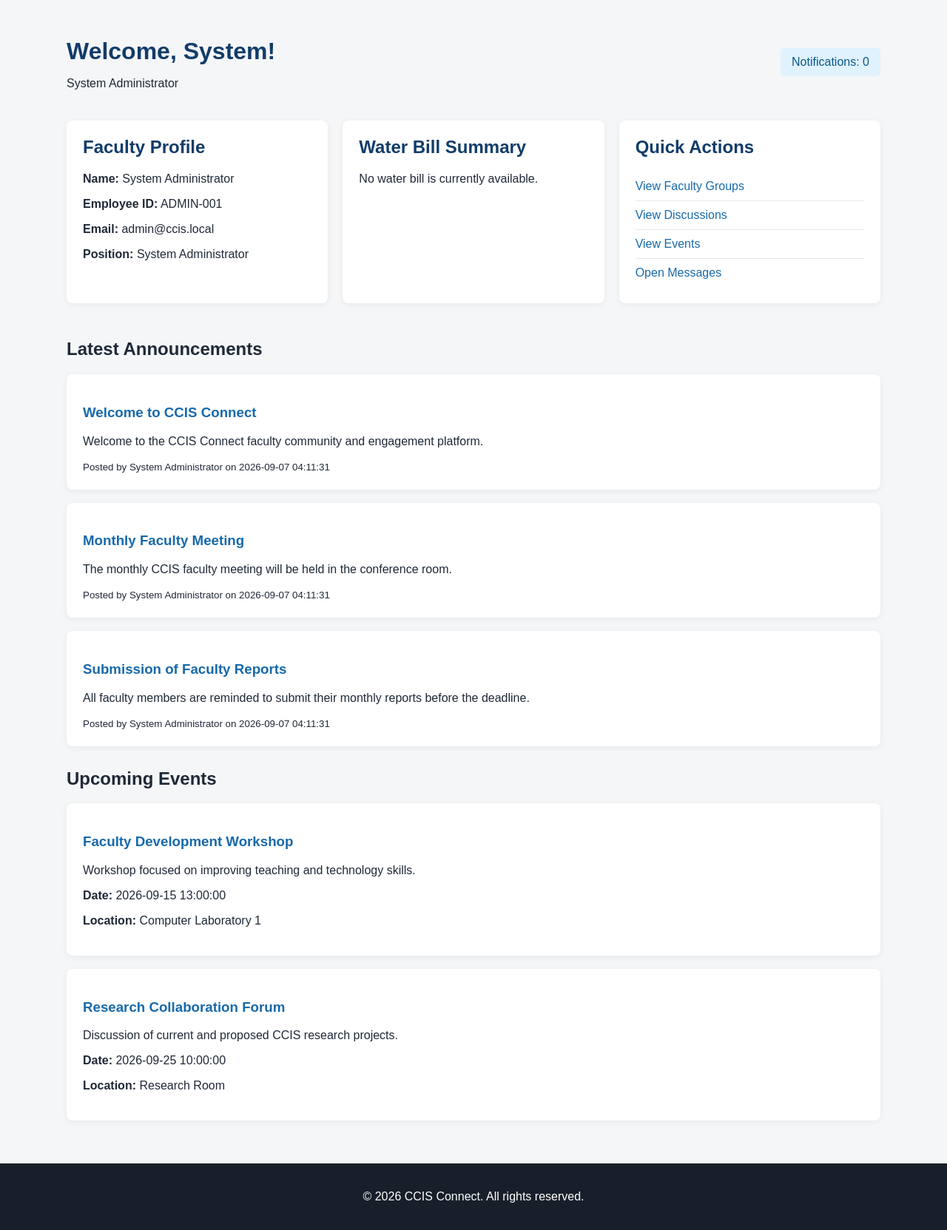
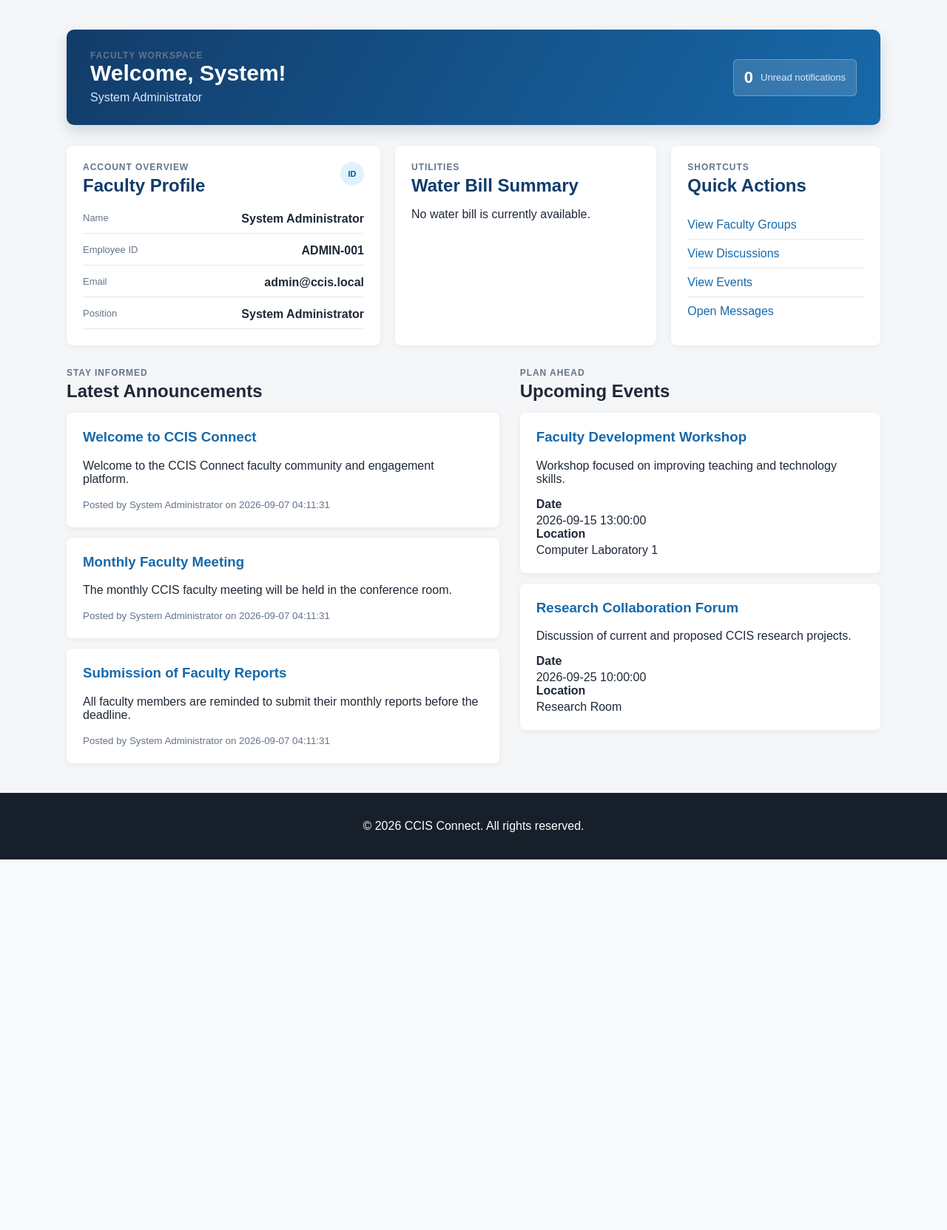
Before and after one commit to jsamongk12147998-oss/CCIS-Connect, a PHP site: page /dashboard.php in a window 1280 px wide. Shown: the part 66-1729 px from the top of the page at 74% size. After the commit the page ends 1228 px from the top, so only its background shows below. Run offline with PHP 8.4, Linux system fonts and the light colour scheme; a user stored in the database is signed in; data comes from the database, SQL or seed files in the repository.

Commit message:
Improved main body of dashboard

```diff
--- a/assets/style.css
+++ b/assets/style.css
@@ -256,28 +256,64 @@ select {
     color: #166534;
 }
 
-.dashboard-header {
+.dashboard-intro {
     display: flex;
     justify-content: space-between;
     align-items: center;
-    margin-bottom: 25px;
+    gap: 24px;
+    margin: 10px 0 28px;
+    padding: 28px 32px;
+    background: linear-gradient(120deg, #123c69, #1769aa);
+    color: white;
+    border-radius: 10px;
+    box-shadow: 0 8px 18px rgba(18, 60, 105, 0.16);
 }
 
-.dashboard-header h1 {
-    color: #123c69;
-    margin-bottom: 5px;
+.dashboard-intro h1,
+.dashboard-intro p {
+    margin: 0;
+}
+
+.dashboard-intro h1 {
+    font-size: 30px;
+}
+
+.dashboard-intro > div:first-child > p:last-child {
+    margin-top: 7px;
+    color: #dbeafe;
+}
+
+.eyebrow {
+    margin: 0 0 7px;
+    color: #64748b;
+    font-size: 12px;
+    font-weight: bold;
+    letter-spacing: 0.08em;
+    text-transform: uppercase;
 }
 
 .notification-badge {
-    background: #e0f2fe;
-    color: #075985;
-    padding: 10px 15px;
-    border-radius: 5px;
+    display: flex;
+    align-items: center;
+    gap: 10px;
+    padding: 11px 14px;
+    background: rgba(255, 255, 255, 0.14);
+    border: 1px solid rgba(255, 255, 255, 0.28);
+    border-radius: 6px;
 }
 
-.dashboard-grid {
+.notification-badge strong {
+    font-size: 22px;
+}
+
+.notification-badge span {
+    color: #dbeafe;
+    font-size: 13px;
+}
+
+.dashboard-overview {
     display: grid;
-    grid-template-columns: repeat(3, 1fr);
+    grid-template-columns: 1.2fr 1fr 0.8fr;
     gap: 20px;
 }
 
@@ -289,17 +325,155 @@ select {
     box-shadow: 0 2px 8px rgba(0, 0, 0, 0.06);
 }
 
+.dashboard-overview .card {
+    margin-bottom: 0;
+}
+
+.card-heading,
+.section-heading {
+    display: flex;
+    justify-content: space-between;
+    align-items: flex-start;
+    gap: 15px;
+}
+
+.card-heading .eyebrow,
+.section-heading .eyebrow {
+    margin-bottom: 4px;
+}
+
 .card h2 {
     color: #123c69;
     margin-top: 0;
+}
+
+.card-heading h2 {
+    margin-bottom: 0;
 }
 
 .card h3 {
     color: #1769aa;
 }
 
+.card-mark {
+    display: grid;
+    place-items: center;
+    width: 32px;
+    height: 32px;
+    background: #e0f2fe;
+    color: #075985;
+    border-radius: 50%;
+    font-size: 11px;
+    font-weight: bold;
+}
+
+.profile-details {
+    display: grid;
+    gap: 14px;
+    margin: 22px 0 0;
+}
+
+.profile-details div {
+    display: flex;
+    justify-content: space-between;
+    gap: 12px;
+    padding-bottom: 10px;
+    border-bottom: 1px solid #e5e7eb;
+}
+
+.profile-details dt,
+.profile-details dd {
+    margin: 0;
+}
+
+.profile-details dt {
+    color: #64748b;
+    font-size: 13px;
+}
+
+.profile-details dd {
+    max-width: 65%;
+    color: #1f2937;
+    font-weight: bold;
+    text-align: right;
+    overflow-wrap: anywhere;
+}
+
+.bill-amount {
+    display: flex;
+    flex-direction: column;
+    gap: 5px;
+    margin: 25px 0 20px;
+}
+
+.bill-amount span,
+.bill-meta strong {
+    color: #64748b;
+    font-size: 13px;
+    font-weight: normal;
+}
+
+.bill-amount strong {
+    color: #123c69;
+    font-size: 28px;
+}
+
+.bill-meta {
+    display: grid;
+    grid-template-columns: 1fr 1fr;
+    gap: 15px;
+}
+
+.bill-meta p,
+.event-meta {
+    display: flex;
+    flex-direction: column;
+    gap: 4px;
+    margin: 0;
+}
+
+.quick-actions {
+    margin-top: 20px;
+}
+
 .content-section {
     margin-top: 30px;
+}
+
+.dashboard-feeds {
+    display: grid;
+    grid-template-columns: 1.2fr 1fr;
+    gap: 28px;
+}
+
+.dashboard-feeds .content-section {
+    min-width: 0;
+}
+
+.section-heading h2 {
+    margin: 0 0 15px;
+}
+
+.feed-list {
+    display: grid;
+    gap: 14px;
+}
+
+.feed-list .card {
+    margin-bottom: 0;
+}
+
+.announcement h3,
+.event h3 {
+    margin-top: 0;
+}
+
+.announcement small {
+    color: #64748b;
+}
+
+.empty-state {
+    color: #64748b;
 }
 
 .status {
--- a/dashboard.php
+++ b/dashboard.php
@@ -76,69 +76,72 @@ $unreadNotifications = (int) ($notificationData['unread_count'] ?? 0);
 require_once __DIR__ . '/includes/header.php';
 ?>
 
-<div class="dashboard-header">
+<section class="dashboard-intro">
     <div>
+        <p class="eyebrow">Faculty workspace</p>
         <h1>Welcome, <?= e($user['first_name']) ?>!</h1>
-        <p>
-            <?= e($user['position'] ?? 'Faculty Member') ?>
-        </p>
+        <p><?= e($user['position'] ?? 'Faculty Member') ?></p>
     </div>
 
     <div class="notification-badge">
-        Notifications: <?= $unreadNotifications ?>
+        <strong><?= $unreadNotifications ?></strong>
+        <span>Unread notifications</span>
     </div>
+</section>
+
+<section class="dashboard-overview">
+    <div class="card profile-card">
+        <div class="card-heading">
+            <div>
+                <p class="eyebrow">Account overview</p>
+                <h2>Faculty Profile</h2>
+            </div>
+            <span class="card-mark">ID</span>
         </div>
 
-<section class="dashboard-grid">
-    <div class="card">
-        <h2>Faculty Profile</h2>
-
-        <p>
-            <strong>Name:</strong>
-            <?= e($user['first_name'] . ' ' . $user['last_name']) ?>
-        </p>
-
-        <p>
-            <strong>Employee ID:</strong>
-            <?= e($user['employee_id']) ?>
-        </p>
-
-        <p>
-            <strong>Email:</strong>
-            <?= e($user['email']) ?>
-        </p>
-
-        <p>
-            <strong>Position:</strong>
-            <?= e($user['position'] ?? 'Not specified') ?>
-        </p>
+        <dl class="profile-details">
+            <div>
+                <dt>Name</dt>
+                <dd><?= e($user['first_name'] . ' ' . $user['last_name']) ?></dd>
+            </div>
+            <div>
+                <dt>Employee ID</dt>
+                <dd><?= e($user['employee_id']) ?></dd>
+            </div>
+            <div>
+                <dt>Email</dt>
+                <dd><?= e($user['email']) ?></dd>
+            </div>
+            <div>
+                <dt>Position</dt>
+                <dd><?= e($user['position'] ?? 'Not specified') ?></dd>
+            </div>
+        </dl>
     </div>
 
-    <div class="card">
+    <div class="card bill-card">
+        <div class="card-heading">
+            <div>
+                <p class="eyebrow">Utilities</p>
                 <h2>Water Bill Summary</h2>
-
+            </div>
             <?php if ($currentBill): ?>
-            <p>
-                <strong>Billing Period:</strong>
-                <?= e($currentBill['billing_period']) ?>
-            </p>
-
-            <p>
-                <strong>Amount Due:</strong>
-                ₱<?= number_format((float) $currentBill['amount'], 2) ?>
-            </p>
-
-            <p>
-                <strong>Due Date:</strong>
-                <?= e($currentBill['due_date']) ?>
-            </p>
-
-            <p>
-                <strong>Status:</strong>
                 <span class="status <?= e($currentBill['status']) ?>">
                     <?= e(ucwords(str_replace('_', ' ', $currentBill['status']))) ?>
                 </span>
-            </p>
+            <?php endif; ?>
+        </div>
+
+        <?php if ($currentBill): ?>
+            <div class="bill-amount">
+                <span>Amount due</span>
+                <strong>₱<?= number_format((float) $currentBill['amount'], 2) ?></strong>
+            </div>
+
+            <div class="bill-meta">
+                <p><strong>Billing period</strong><?= e($currentBill['billing_period']) ?></p>
+                <p><strong>Due date</strong><?= e($currentBill['due_date']) ?></p>
+            </div>
 
             <?php if ($currentBill['status'] !== 'paid'): ?>
                 <a
@@ -154,65 +157,81 @@ require_once __DIR__ . '/includes/header.php';
         <?php endif; ?>
     </div>
 
-    <div class="card">
+    <div class="card quick-actions-card">
+        <div class="card-heading">
+            <div>
+                <p class="eyebrow">Shortcuts</p>
                 <h2>Quick Actions</h2>
+            </div>
+        </div>
 
+        <div class="quick-actions">
             <a href="#" class="action-link">View Faculty Groups</a>
             <a href="#" class="action-link">View Discussions</a>
             <a href="#" class="action-link">View Events</a>
             <a href="#" class="action-link">Open Messages</a>
         </div>
+    </div>
 </section>
 
-<section class="content-section">
+<section class="dashboard-feeds">
+    <div class="content-section">
+        <div class="section-heading">
+            <div>
+                <p class="eyebrow">Stay informed</p>
                 <h2>Latest Announcements</h2>
+            </div>
+        </div>
 
         <?php if (empty($announcements)): ?>
-        <div class="card">
+            <div class="card empty-state">
                 <p>No announcements available.</p>
             </div>
         <?php else: ?>
+            <div class="feed-list">
                 <?php foreach ($announcements as $announcement): ?>
                     <article class="card announcement">
                         <h3><?= e($announcement['title']) ?></h3>
-
                         <p><?= nl2br(e($announcement['content'])) ?></p>
-
                         <small>
                             Posted by <?= e($announcement['author']) ?>
                             on <?= e($announcement['created_at']) ?>
                         </small>
                     </article>
                 <?php endforeach; ?>
+            </div>
         <?php endif; ?>
-</section>
+    </div>
 
-<section class="content-section">
+    <div class="content-section">
+        <div class="section-heading">
+            <div>
+                <p class="eyebrow">Plan ahead</p>
                 <h2>Upcoming Events</h2>
+            </div>
+        </div>
 
         <?php if (empty($events)): ?>
-        <div class="card">
+            <div class="card empty-state">
                 <p>No upcoming events available.</p>
             </div>
         <?php else: ?>
+            <div class="feed-list">
                 <?php foreach ($events as $event): ?>
                     <article class="card event">
                         <h3><?= e($event['title']) ?></h3>
-
                         <p><?= nl2br(e($event['description'])) ?></p>
-
-                <p>
-                    <strong>Date:</strong>
-                    <?= e($event['event_date']) ?>
+                        <p class="event-meta">
+                            <strong>Date</strong><?= e($event['event_date']) ?>
                         </p>
-
-                <p>
-                    <strong>Location:</strong>
-                    <?= e($event['location']) ?>
+                        <p class="event-meta">
+                            <strong>Location</strong><?= e($event['location']) ?>
                         </p>
                     </article>
                 <?php endforeach; ?>
+            </div>
         <?php endif; ?>
+    </div>
 </section>
 
 <?php require_once __DIR__ . '/includes/footer.php'; ?>
```
Lines whose indentation alone changed are shown as unchanged.
